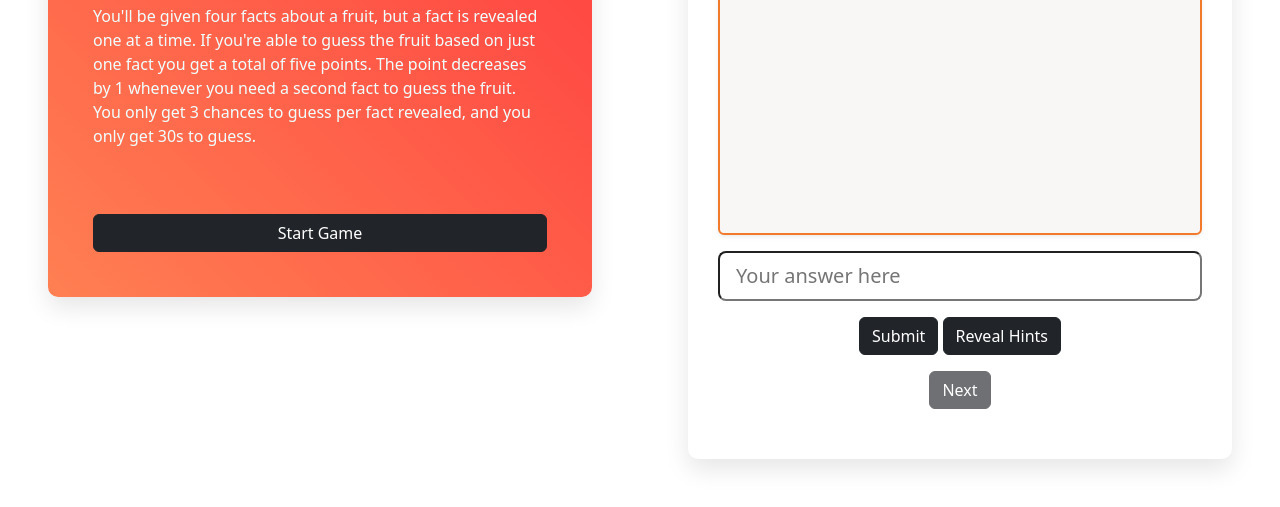
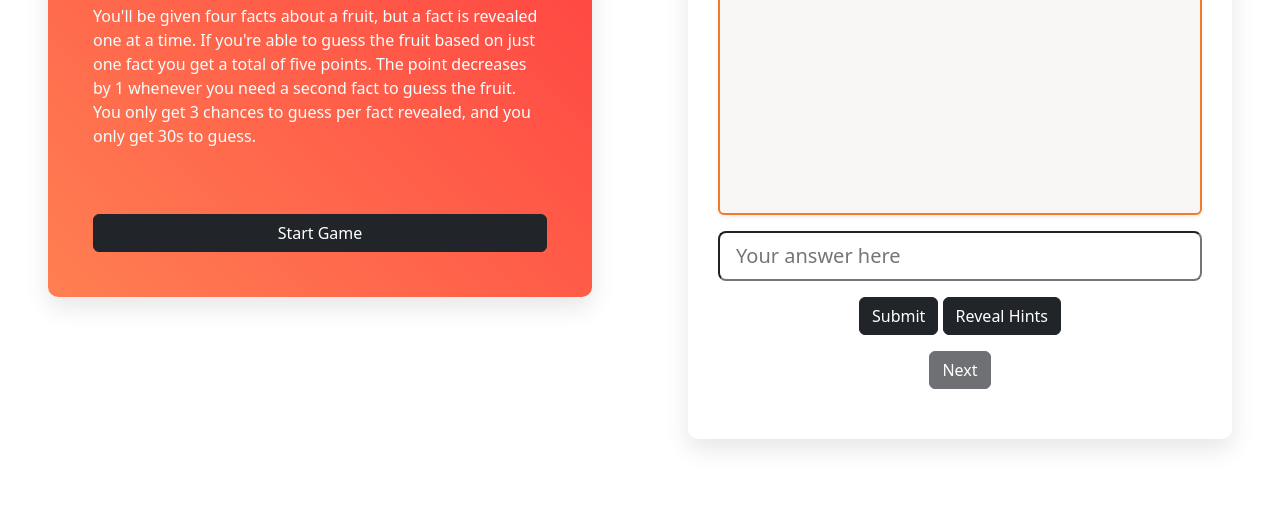
Before and after one commit to esthermdev/mystery-fruit, a website built with Parcel: page index.html in a window 1280 px wide. Shown: the part 263-770 px from the top of the page. Built offline with nearby package versions, Linux system fonts and the light colour scheme; files whose address does not match are found by name.

Commit message:
firebase redeployment

```diff
--- a/style.css
+++ b/style.css
@@ -51,11 +51,11 @@ h2, h3, h6 {
     border: 2px solid #f17a2b; /* Green border */
     align-items: center;
     justify-content: center;
-    padding: 20px; /* Add padding inside the container */
+    padding: 8px; /* Add padding inside the container */
     margin: 0 auto; /* Center the container horizontally */
     background-color: hsl(0, 23%, 97%); /* Light gray background */
 	max-width: 500px;
-	height: 300px;
+	height: 280px;
 	width: 100%;
 }
 
```
